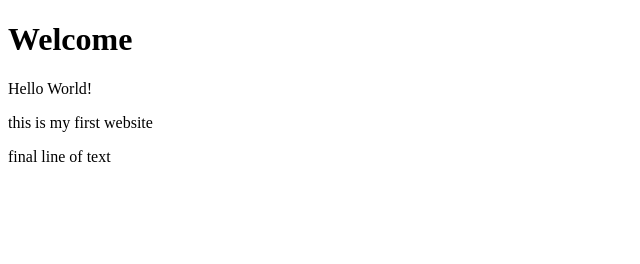
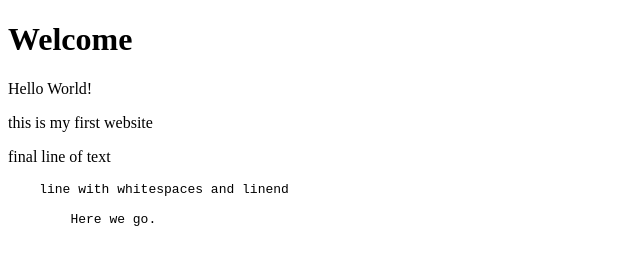
Before and after one commit to tlsstern/blj2024_tho_ste, a plain HTML site: page 2024/HTML/index.html in a window 1280 px wide. Shown: the whole page, without its empty margins (0-640 px from the left). Drawn offline with Linux system fonts and the light colour scheme.

Commit message:
last update

```diff
--- a/2024/HTML/index.html
+++ b/2024/HTML/index.html
@@ -11,5 +11,9 @@
     <p>this is my first website</p>
     <!-- this comment is not visible -->
     <p>final line of text</p>
+    <pre>
+    line with whitespaces and linend
+
+        Here we go.</pre>
   </body>
 </html>
```
